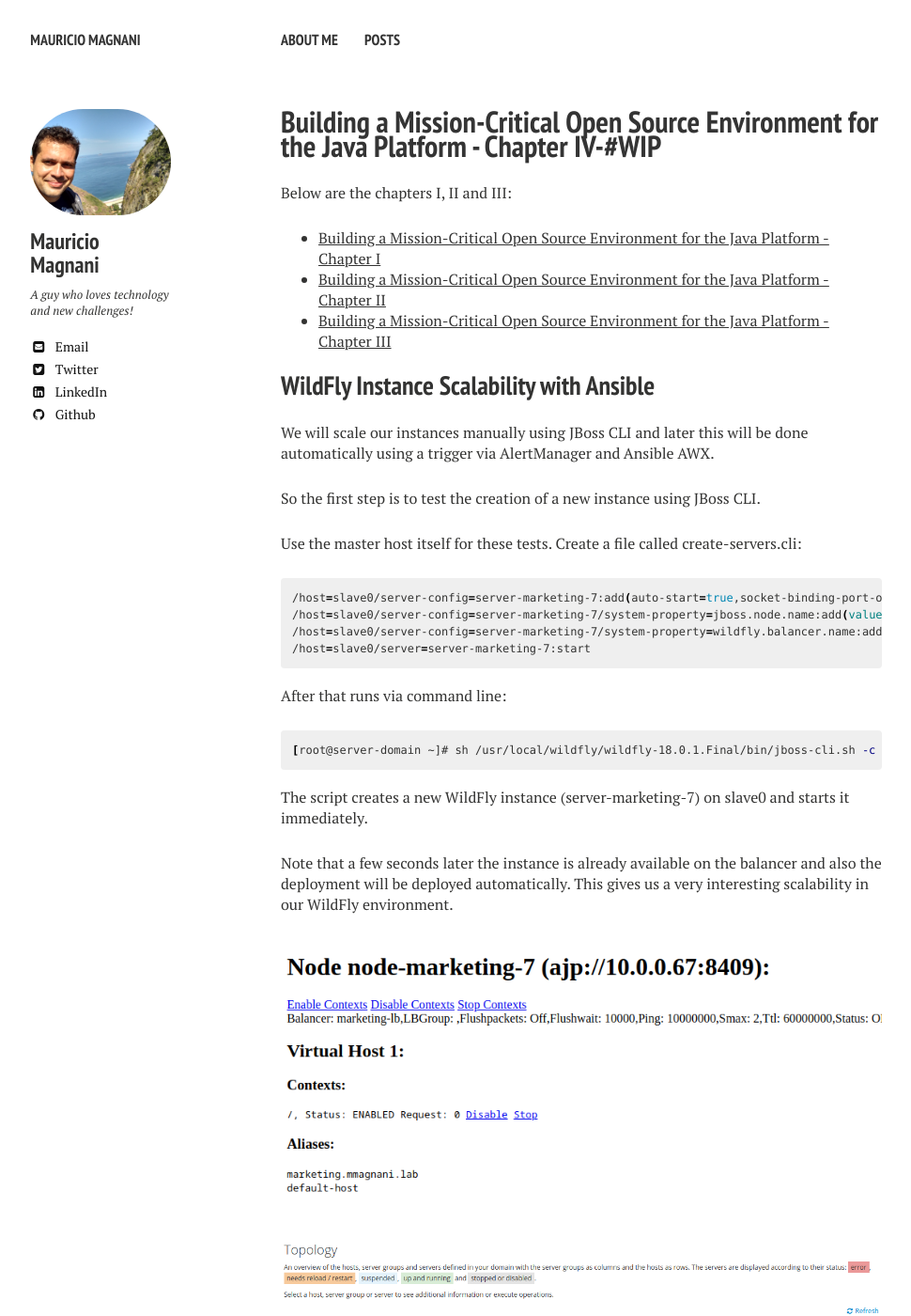
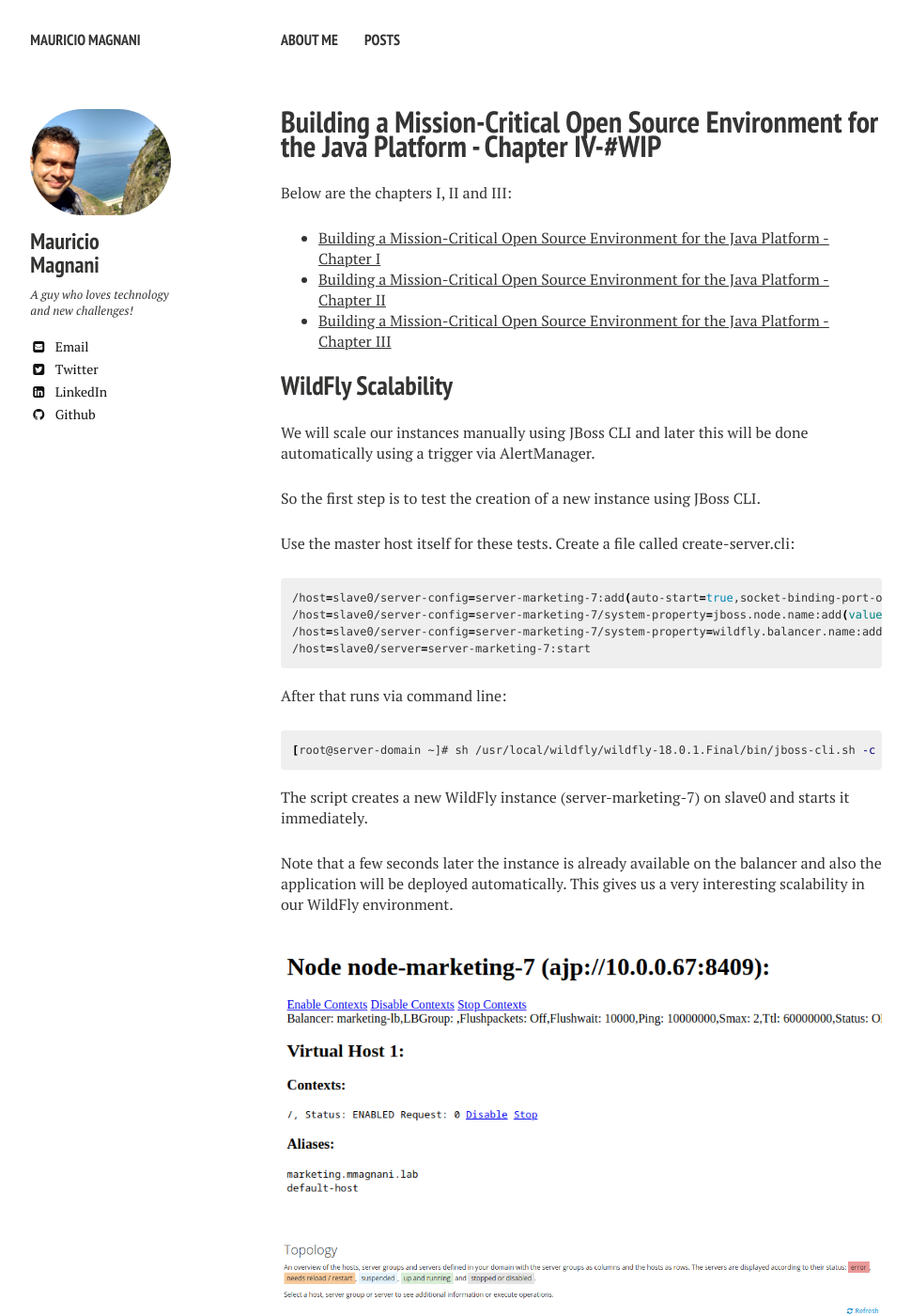
Before and after one commit to msmagnanijr/msmagnanijr.github.io, a Jekyll site: the page built from _posts/2019-12-23-wildfly-ha-4.md, in a window 1280 px wide and 1400 px high. Shown: the whole window at 94% size, without its empty margins (21-991 px from the left). Built offline with Jekyll 4.4.1, drawn with Linux system fonts in a browser that asks for light colours; nearby versions of some CDN libraries; comment, search, counter and statistics services are not loaded; some of the changed text lies outside the part shown.

Commit message:
add more content

```diff
--- a/_posts/2019-12-23-wildfly-ha-4.md
+++ b/_posts/2019-12-23-wildfly-ha-4.md
@@ -11,13 +11,13 @@ Below are the chapters I, II and III:
 * [Building a Mission-Critical Open Source Environment for the Java Platform - Chapter II](http://mlab.run/2019/12/21/wildfly-ha-2)
 * [Building a Mission-Critical Open Source Environment for the Java Platform - Chapter III](http://mlab.run/2019/12/21/wildfly-ha-3/)
 
-##  WildFly Instance Scalability with Ansible
+##  WildFly Scalability
 
-We will scale our instances manually using JBoss CLI and later this will be done automatically using a trigger via AlertManager and Ansible AWX.
+We will scale our instances manually using JBoss CLI and later this will be done automatically using a trigger via AlertManager.
 
 So the first step is to test the creation of a new instance using JBoss CLI.
 
-Use the master host itself for these tests. Create a file called create-servers.cli:
+Use the master host itself for these tests. Create a file called create-server.cli:
 
 {% highlight bash %}
 /host=slave0/server-config=server-marketing-7:add(auto-start=true,socket-binding-port-offset=400,group=marketing)
@@ -34,11 +34,17 @@ After that runs via command line:
 
 The script creates a new WildFly instance (server-marketing-7) on slave0 and starts it immediately.
 
-Note that a few seconds later the instance is already available on the balancer and also the deployment will be deployed automatically. This gives us a very interesting scalability in our WildFly environment.
+Note that a few seconds later the instance is already available on the balancer and also the application will be deployed automatically. This gives us a very interesting scalability in our WildFly environment.
 
 ![](/images/201912-hawildfly-19.png)
 
 
 ![](/images/201912-hawildfly-20.png)
 
+Unfortunately this process is manual and failures can happen. We will automate it in the next steps.
+
+##  WIP
+
+
+
 Best, #WIP
```
